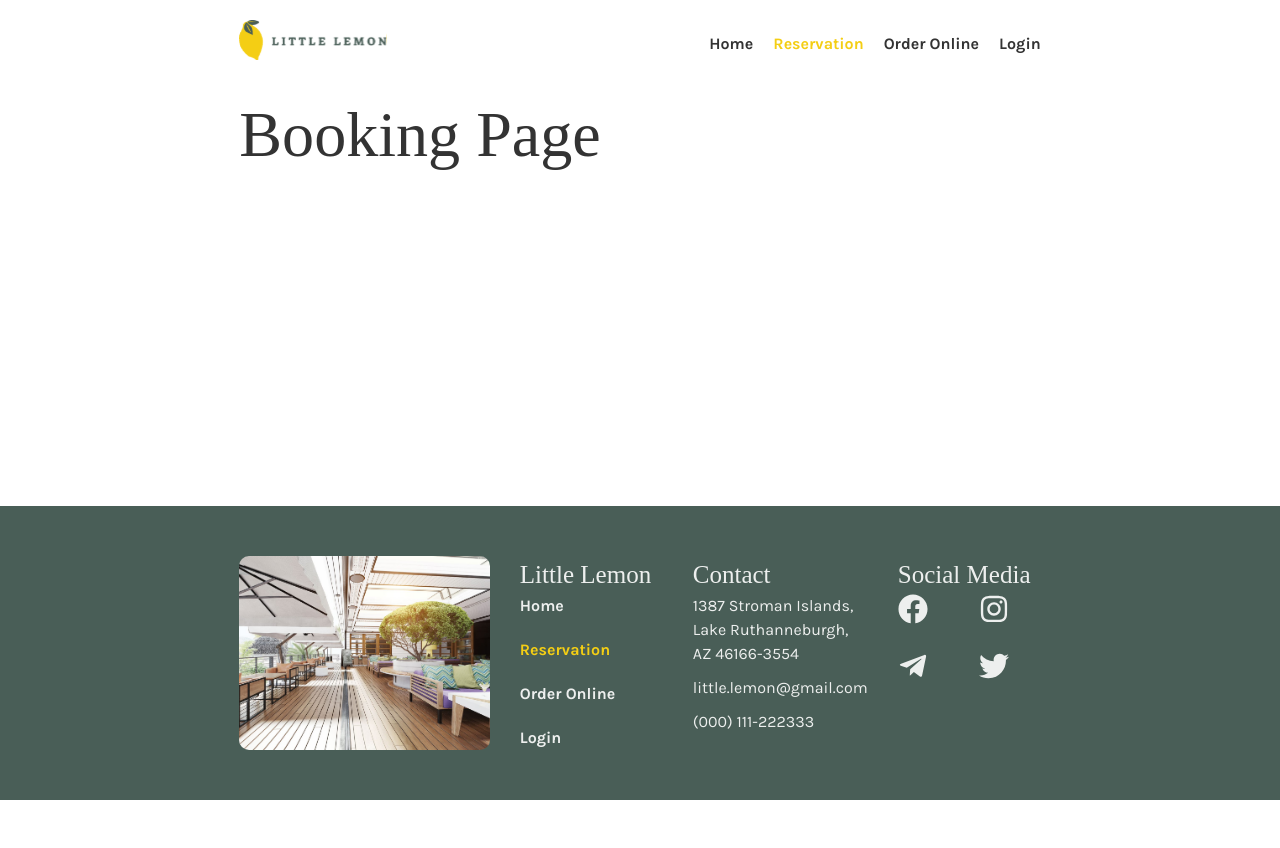
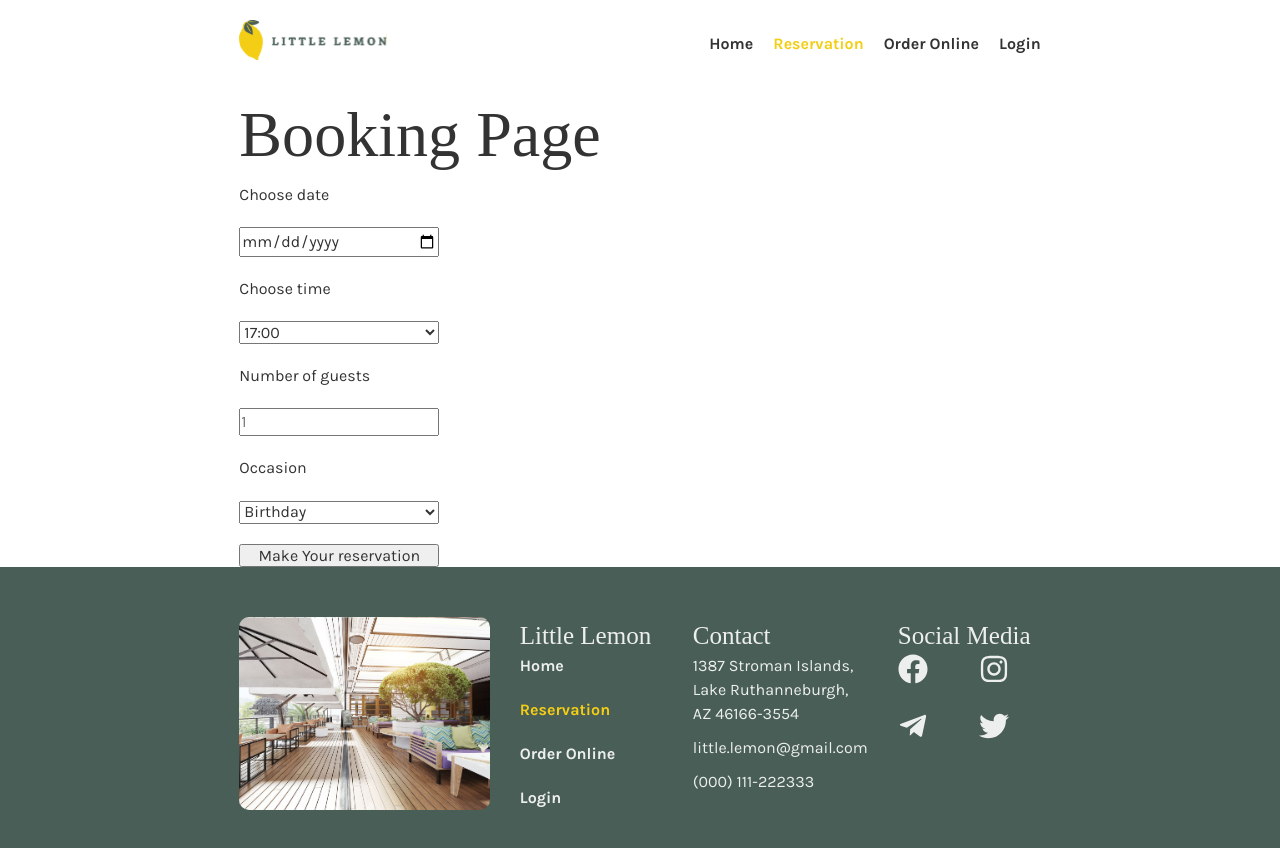
Before and after one commit to emad-abaei/capstone, a React (Create React App) app: page /booking in a window 1280 px wide. Shown: the top 848 px of the page. Before the commit the page ends 800 px from the top, so only its background shows below. Built offline with nearby package versions, Linux system fonts and the light colour scheme; a web font is replaced by a local one.

Commit message:
feat: BookingForm created

```diff
--- a/src/App.css
+++ b/src/App.css
@@ -442,3 +442,9 @@
   grid-template-rows: 1fr 1fr;
   gap: 2rem;
 }
+
+form {
+  display: grid;
+  max-width: 200px;
+  gap: 20px;
+}
--- /dev/null
+++ b/src/components/BookingForm.js
@@ -0,0 +1,27 @@
+function BookingForm() {
+  return (
+    <form>
+      <label htmlFor='res-date'>Choose date</label>
+      <input type='date' id='res-date' />
+      <label htmlFor='res-time'>Choose time</label>
+      <select id='res-time '>
+        <option>17:00</option>
+        <option>18:00</option>
+        <option>19:00</option>
+        <option>20:00</option>
+        <option>21:00</option>
+        <option>22:00</option>
+      </select>
+      <label htmlFor='guests'>Number of guests</label>
+      <input type='number' placeholder='1' min='1' max='10' id='guests' />
+      <label htmlFor='occasion'>Occasion</label>
+      <select id='occasion'>
+        <option>Birthday</option>
+        <option>Anniversary</option>
+      </select>
+      <input type='submit' value='Make Your reservation' />
+    </form>
+  );
+}
+
+export default BookingForm;
--- a/src/pages/BookingPage.js
+++ b/src/pages/BookingPage.js
@@ -1,9 +1,12 @@
+// Components
 import Container from "../components/Container";
+import BookingForm from "../components/BookingForm";
 
 function BookingPage() {
   return (
     <Container>
       <h1>Booking Page</h1>
+      <BookingForm />
     </Container>
   );
 }
```
